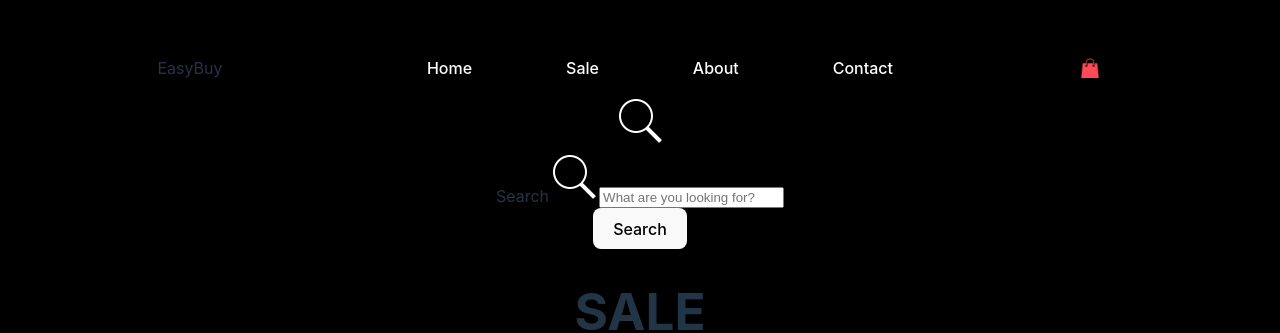
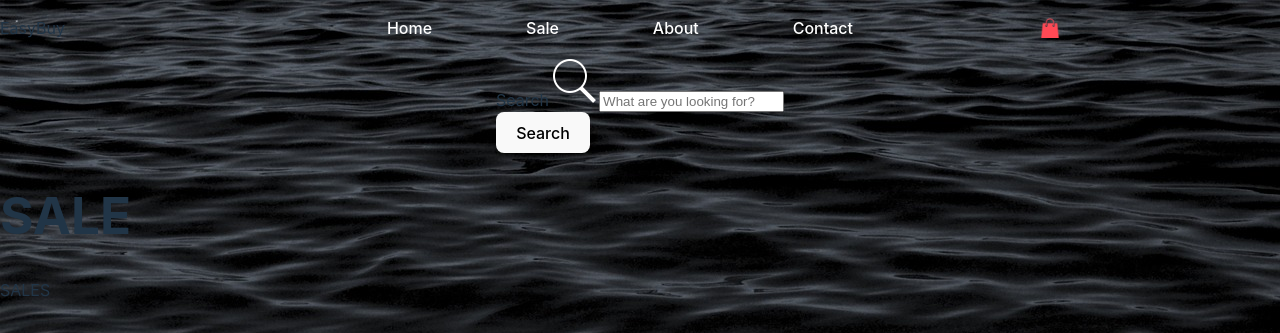
Before and after one commit to lem31/mystore, a React (Vite) app in the folder my-store-app/: page /Sale in a window 1280 px wide. Shown: the top 333 px of the page. Built offline with nearby package versions, Linux system fonts and the light colour scheme.

Commit message:
Added background image to page

```diff
--- a/my-store-app/index.html
+++ b/my-store-app/index.html
@@ -7,10 +7,11 @@
       src="https://kit.fontawesome.com/04bc286c5b.js"
       crossorigin="anonymous"
     ></script>
+
     <meta name="viewport" content="width=device-width, initial-scale=1.0" />
     <title>Vite + React</title>
   </head>
-  <body style="background-color: black">
+  <body>
     <div id="root"></div>
     <script type="module" src="/src/main.jsx"></script>
   </body>
--- a/my-store-app/src/App.jsx
+++ b/my-store-app/src/App.jsx
@@ -2,7 +2,6 @@ import { useState } from 'react'
 import React from 'react';
 import Router from './Components/Router/router.jsx'
 
-import './App.css'
 
 function App() {
 
--- /dev/null
+++ b/my-store-app/src/CSS_Modules/Background/background_image.module.css
@@ -0,0 +1,5 @@
+.background_image {
+  background-image: url("../../Images/dark-1845685_1280.jpg");
+  width: 100vw;
+  height: 520px;
+}
--- /dev/null
+++ b/my-store-app/src/CSS_Modules/Search/search.module.css
@@ -0,0 +1,4 @@
+.search_div {
+  display: flex;
+  justify-content: center;
+}
--- a/my-store-app/src/Components/Header/header.jsx
+++ b/my-store-app/src/Components/Header/header.jsx
@@ -2,11 +2,13 @@ import CartIcon from "../Cart/cart_icon";
 import {Link} from "react-router-dom";
 import styles from "../../CSS_Modules/Header/header.module.css";
 
+
 function Header(){
   return(
     <div>
+
+
    <header className={styles.header}>
-
     <p className={styles.logo} >
       EasyBuy
     </p>
--- a/my-store-app/src/Components/Layout/Layout.jsx
+++ b/my-store-app/src/Components/Layout/Layout.jsx
@@ -4,17 +4,20 @@ import {Outlet} from "react-router-dom";
 import Header from "../Header/header";
 import Footer from "../Footer/footer";
 import Search from "../Search/search"
-
-
+import styles from '../../CSS_Modules/Background/background_image.module.css';
 
 function Layout(){
 return(
-  <>
+  <div>
+    <div  className={styles.background_image}>
+
   <Header/>
   <Search/>
+
   <Outlet/>
+  </div>
   <Footer/>
-  </>
+  </div>
 )
 
 }
--- a/my-store-app/src/Components/Search/search.jsx
+++ b/my-store-app/src/Components/Search/search.jsx
@@ -3,6 +3,7 @@ import React, {useState, useCallback} from 'react';
 import {useNavigate} from 'react-router-dom';
 import SearchInput from "./search_input";
 import SuggestionList from "./suggestion_list";
+import styles from '../../CSS_Modules/Search/search.module.css';
 
 
 
@@ -44,10 +45,10 @@ function Search(){
    };
 
   return(
-    <div>
+    <div className={styles.search_div}>
       <form role="search" onSubmit={handleSubmit}>
 
-        <img src={SearchIcon} alt="Search Icon"/>
+
        <SearchInput searchPhrase={searchPhrase} handleChange={handleChange}/>
        <button type="submit" aria-label="Submit search">Search</button>
       </form>
```
Also changed, not shown: my-store-app/src/Images/dark-1845685_1280.jpg (added).
